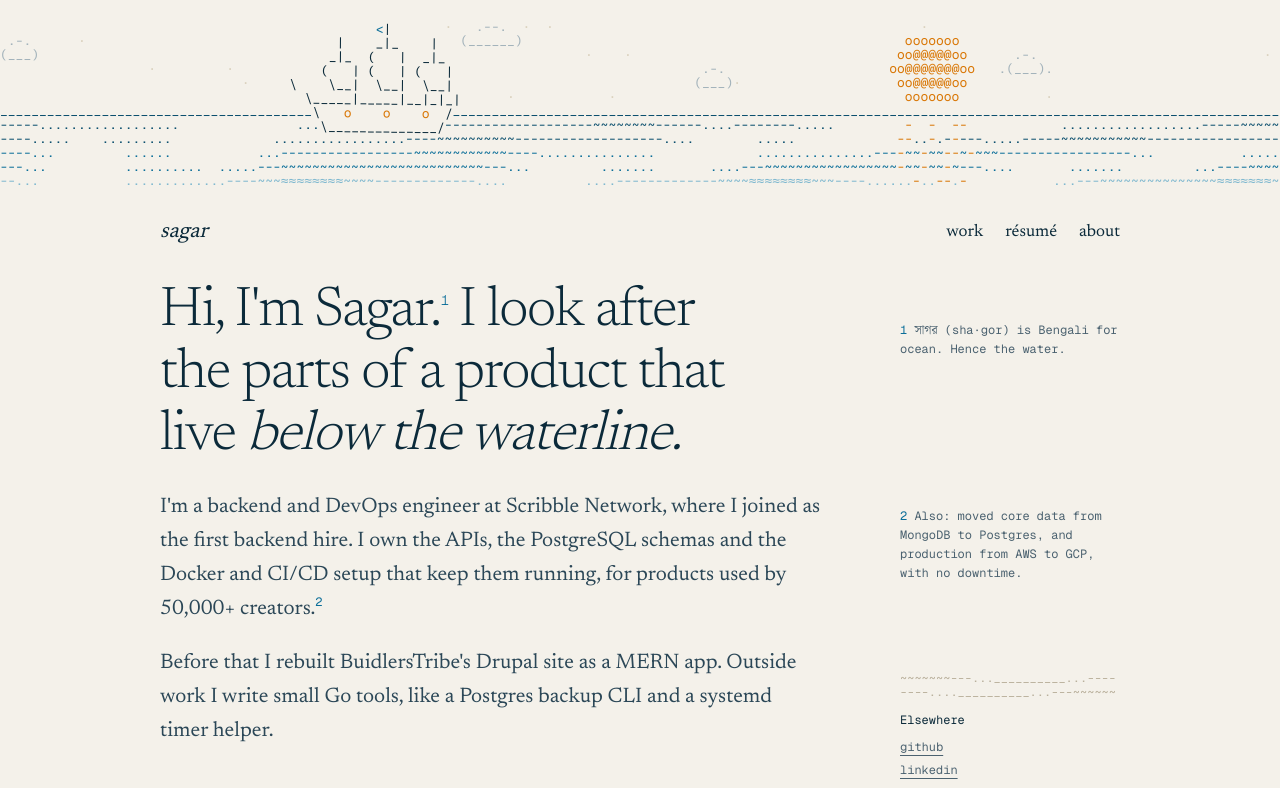
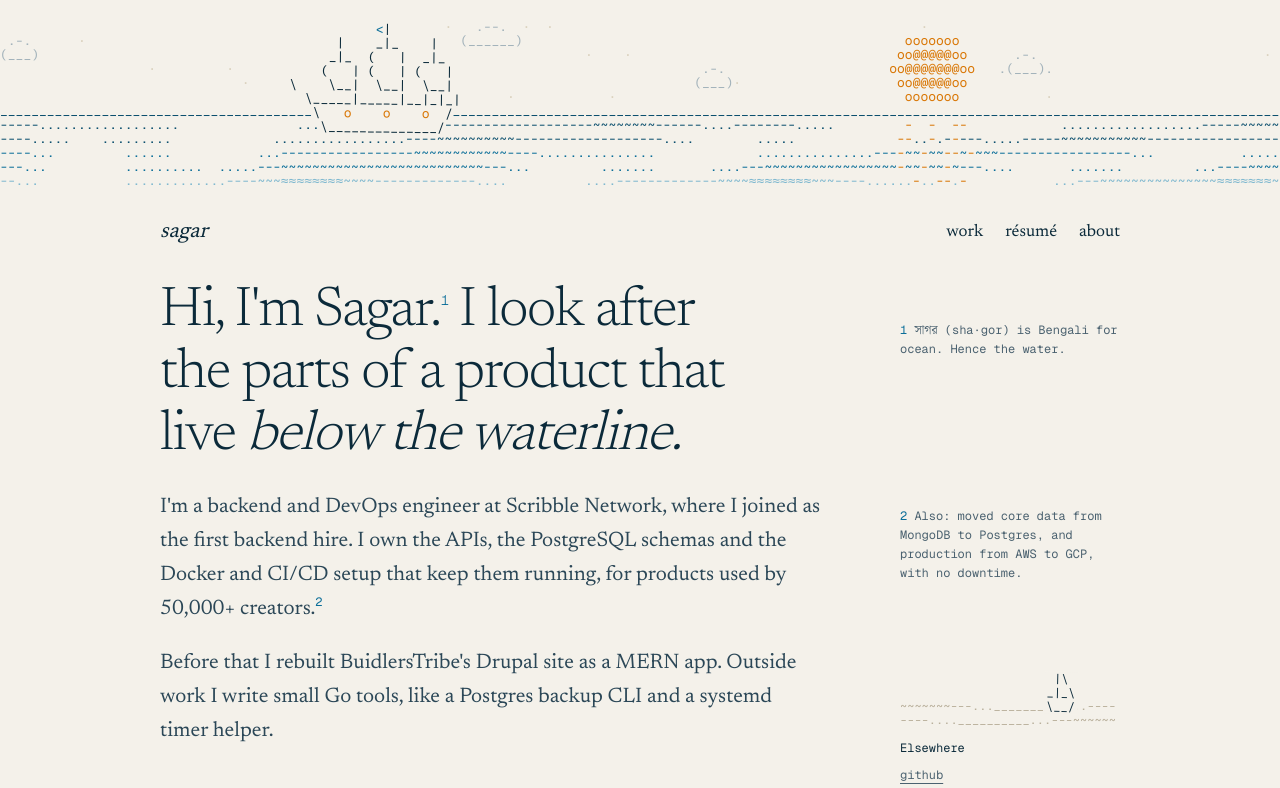
Before and after one commit to sboy99/portfolio, a Next.js app: page / in a window 1280 px wide. Shown: the top 788 px of the page. Built offline with nearby package versions, Linux system fonts and the light colour scheme; no server answers.

Commit message:
feat(shore): float a small boat on the Elsewhere wave on desktop
Co-Authored-By: Claude Opus 5.5 (1M context) <noreply@anthropic.com>
Claude-Session: https://claude.ai/code/session_01YXRV9oYWY7GiBaYEZDoqSp

```diff
--- a/src/components/shore/boat-wave.tsx
+++ b/src/components/shore/boat-wave.tsx
@@ -7,7 +7,13 @@ import { cn } from "@/lib/cn";
 const BOAT = [" |\\", "_|_\\", "\\__/"];
 
 /** A double wave with a small boat bobbing on it, drifting a little back and forth. */
-export function BoatWave({ seeds, className }: { seeds: readonly number[]; className?: string }) {
+type BoatWaveProps = {
+	seeds: readonly number[];
+	length?: number;
+	className?: string;
+};
+
+export function BoatWave({ seeds, length, className }: BoatWaveProps) {
 	const { tick } = useMotion();
 	const drift = 62 + 6 * Math.sin(tick * 0.015);
 	const bob = 1.5 * Math.sin(tick * 0.22);
@@ -15,7 +21,7 @@ export function BoatWave({ seeds, className }: { seeds: readonly number[]; class
 
 	return (
 		<div aria-hidden="true" className={cn("relative pt-[28px]", className)}>
-			<WaveRule seeds={seeds} />
+			<WaveRule length={length} seeds={seeds} />
 			<div
 				className="wave absolute top-0 bg-bg px-[2px]"
 				style={{
--- a/src/components/shore/page-columns.tsx
+++ b/src/components/shore/page-columns.tsx
@@ -1,6 +1,5 @@
 import type { CSSProperties, ReactNode } from "react";
 import { BoatWave } from "@/components/shore/boat-wave";
-import { WaveRule } from "@/components/shore/wave-rule";
 import { siteConfig } from "@/config/site";
 
 export type MarginNote = {
@@ -41,7 +40,7 @@ export function PageColumns({ children, notes }: { children: ReactNode; notes: M
 					</p>
 				))}
 				<div className="mt-2.5 lg:mt-[60px]">
-					<WaveRule
+					<BoatWave
 						className="mb-3 hidden text-line-strong lg:block"
 						length={30}
 						seeds={[7, 8.85]}
```
